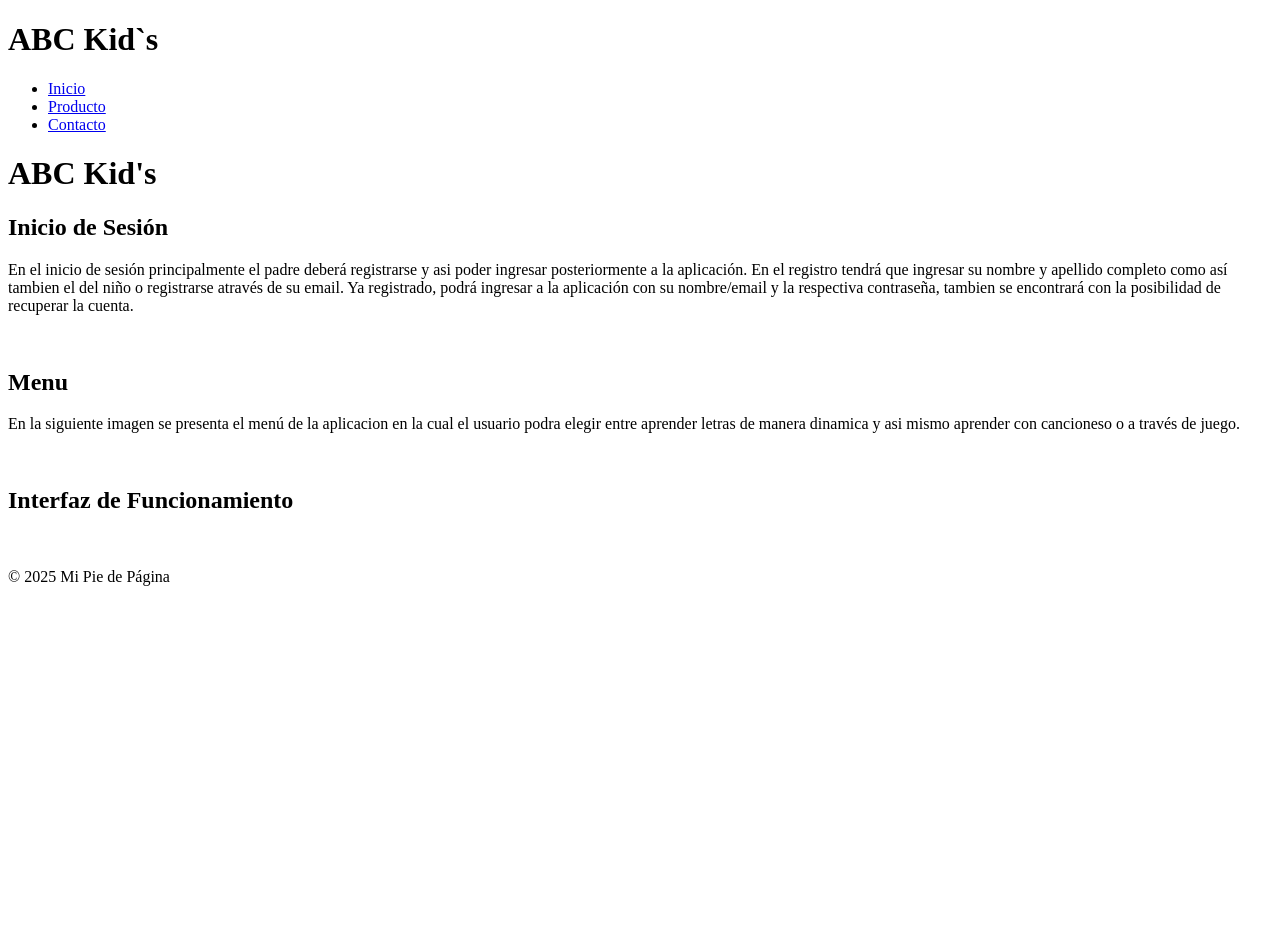
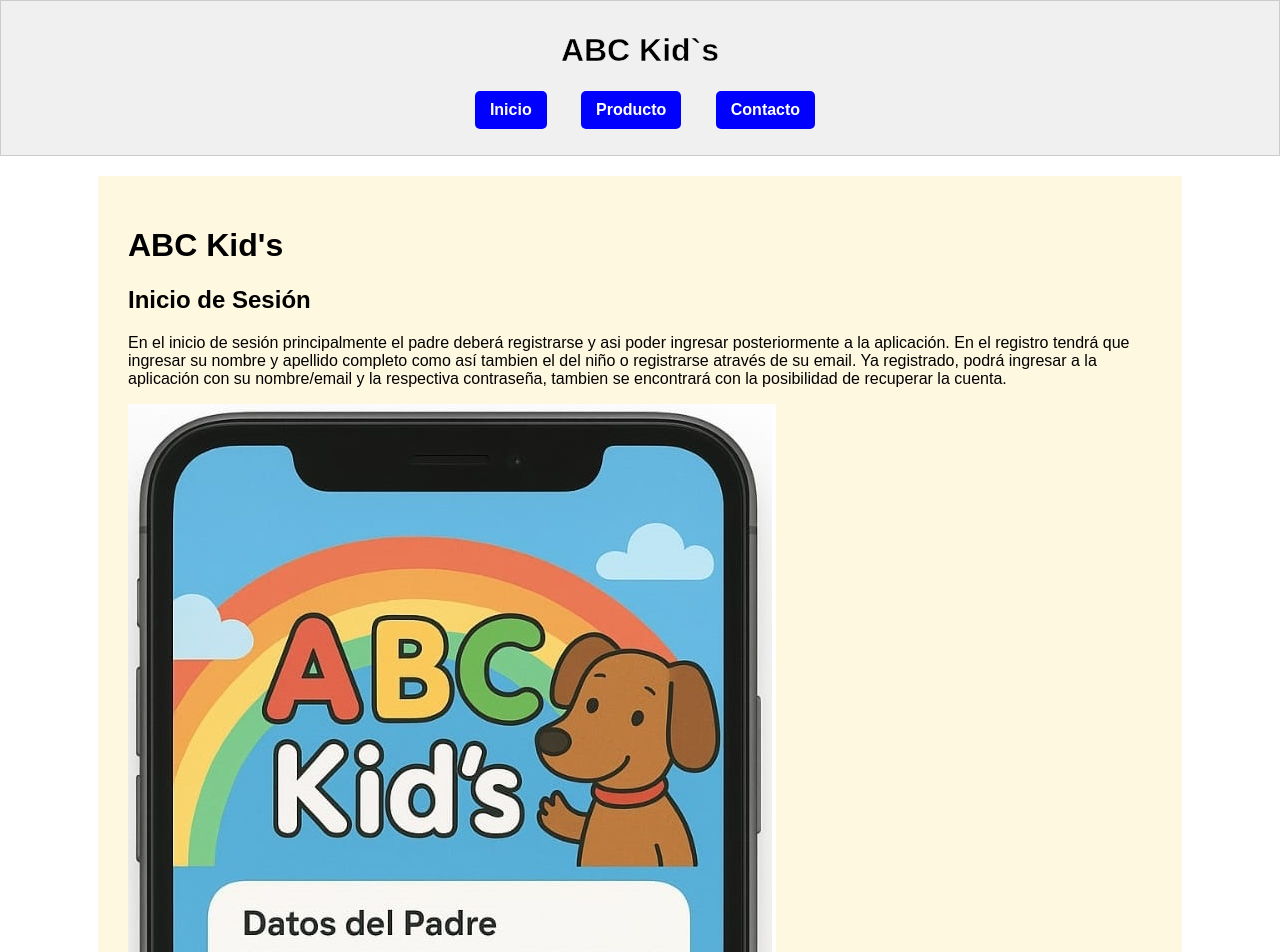
Before and after one commit to Facundo946/abckids, a plain HTML site: page PRODUCTO.html in a window 1280 px wide. Shown: the top 952 px of the page. Before the commit the page ends 800 px from the top, so only its background shows below. Drawn offline with Linux system fonts and the light colour scheme.

Commit message:
Update PRODUCTO.html

```diff
--- a/PRODUCTO.html
+++ b/PRODUCTO.html
@@ -3,7 +3,7 @@
 <head>
     <meta charset="UTF-8">
     <meta name="viewport" content="width=device-width, initial-scale=1.0">
-    <link rel="stylesheet" href="../ABC Kids/estilo1.css">
+    <link rel="stylesheet" href="../estilo1.css">
     <title>Producto</title>
 </head>
 <body>
@@ -12,9 +12,9 @@
         <div class="estilonav">
         <nav>
             <ul>
-                <li><a href="../ABC Kids/index.html">Inicio</a></li>
-                <li><a href="../ABC Kids/PRODUCTO.html">Producto</a></li>
-                <li><a href="../ABC Kids/CONTACTO.html">Contacto</a></li>
+                <li><a href="../index.html">Inicio</a></li>
+                <li><a href="../PRODUCTO.html">Producto</a></li>
+                <li><a href="../CONTACTO.html">Contacto</a></li>
           </ul>
       </nav>
     </div>
@@ -25,19 +25,20 @@
 En el registro tendrá que ingresar su nombre y apellido completo como así tambien el del niño o registrarse através de su email.
 Ya registrado, podrá ingresar a la aplicación con su nombre/email y la respectiva contraseña, tambien se encontrará con la posibilidad de recuperar la cuenta.
 </p>
-<img id="sesion" src="../img/inicio de sesión.jpg" alt="">
+<img id="sesion" src="../registro.jpg" alt="">
 
 <h2>Menu</h2>
 <p>En la siguiente imagen se presenta el menú de la aplicacion en la cual el usuario podra elegir entre aprender letras de manera dinamica y asi mismo aprender con cancioneso o a través de juego.</p>
-<img id= "menu" src="../img/menú.jpg" alt="">
+<img id= "menu" src="../juegos.jpg" alt="">
 
 <h2>Interfaz de Funcionamiento</h2>
 <p></p>
-<img src="../img/" alt="">
+<img src="../rompecabeza.jpg" alt="">
 </main>
     <footer>
         <p>&copy; 2025 Mi Pie de Página</p>
     </footer>
 
 </body>
+
 </html>
```
